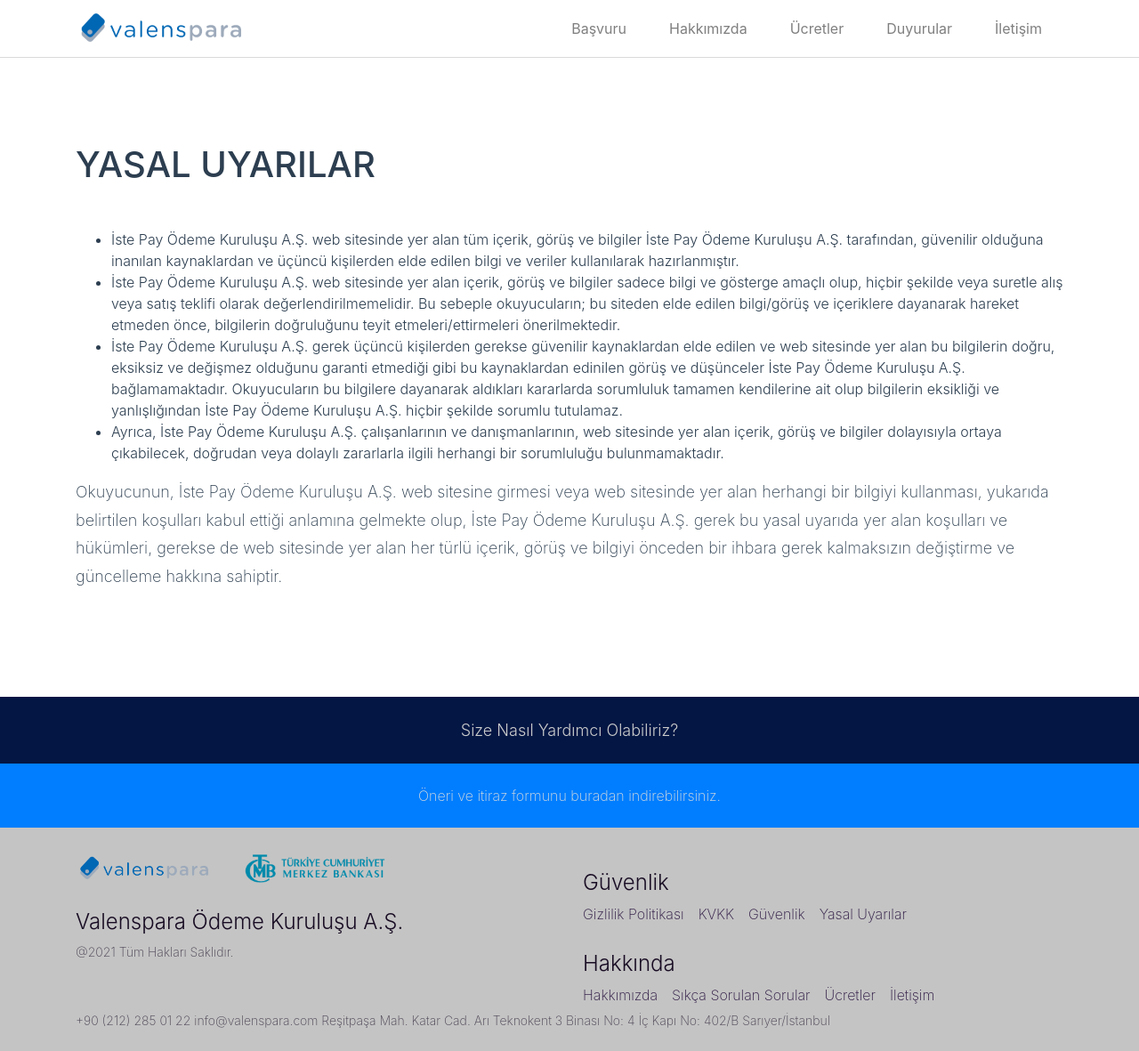
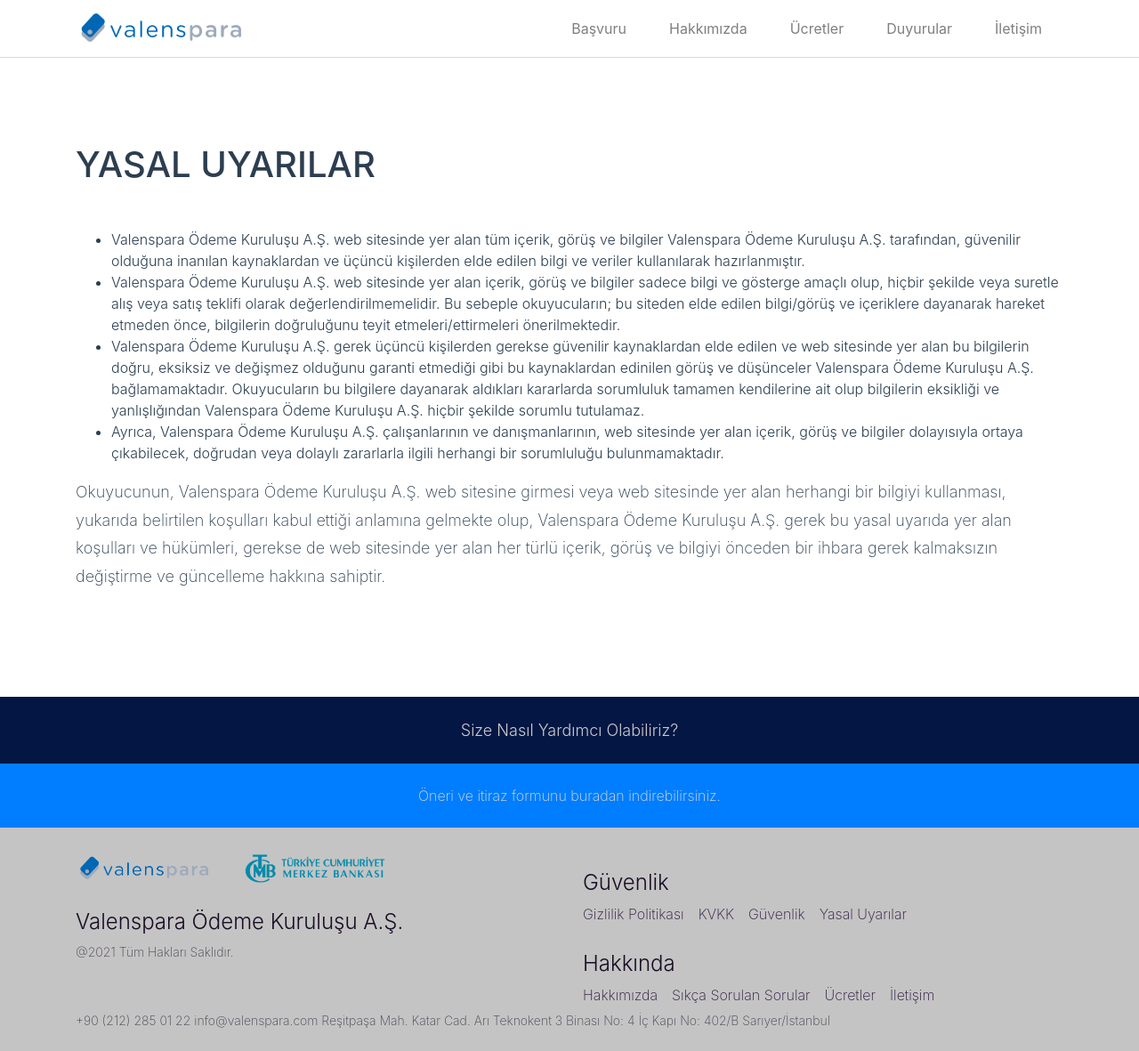
Before and after one commit to Valensas/valenspara.com, a Jekyll site: the page built from legal.md, in a window 1280 px wide. Shown: the whole page at 89% size. Built offline with Jekyll 4.4.1, drawn with Linux system fonts in a browser that asks for light colours; nearby versions of some CDN libraries.

Commit message:
changing company title

```diff
--- a/legal.md
+++ b/legal.md
@@ -4,9 +4,9 @@
 permalink: /legal/
 ---
 
-- İste Pay Ödeme Kuruluşu A.Ş. web sitesinde yer alan tüm içerik, görüş ve bilgiler İste Pay Ödeme Kuruluşu A.Ş. tarafından, güvenilir olduğuna inanılan kaynaklardan ve üçüncü kişilerden elde edilen bilgi ve veriler kullanılarak hazırlanmıştır.
-- İste Pay Ödeme Kuruluşu A.Ş. web sitesinde yer alan içerik, görüş ve bilgiler sadece bilgi ve gösterge amaçlı olup, hiçbir şekilde veya suretle alış veya satış teklifi olarak değerlendirilmemelidir. Bu sebeple okuyucuların; bu siteden elde edilen bilgi/görüş ve içeriklere dayanarak hareket etmeden önce, bilgilerin doğruluğunu teyit etmeleri/ettirmeleri önerilmektedir.
-- İste Pay Ödeme Kuruluşu A.Ş. gerek üçüncü kişilerden gerekse güvenilir kaynaklardan elde edilen ve web sitesinde yer alan bu bilgilerin doğru, eksiksiz ve değişmez olduğunu garanti etmediği gibi bu kaynaklardan edinilen görüş ve düşünceler İste Pay Ödeme Kuruluşu A.Ş. bağlamamaktadır. Okuyucuların bu bilgilere dayanarak aldıkları kararlarda sorumluluk tamamen kendilerine ait olup bilgilerin eksikliği ve yanlışlığından İste Pay Ödeme Kuruluşu A.Ş. hiçbir şekilde sorumlu tutulamaz.
-- Ayrıca, İste Pay Ödeme Kuruluşu A.Ş.  çalışanlarının ve danışmanlarının, web sitesinde yer alan içerik, görüş ve bilgiler dolayısıyla ortaya çıkabilecek, doğrudan veya dolaylı zararlarla ilgili herhangi bir sorumluluğu bulunmamaktadır.
+- Valenspara Ödeme Kuruluşu A.Ş. web sitesinde yer alan tüm içerik, görüş ve bilgiler Valenspara Ödeme Kuruluşu A.Ş. tarafından, güvenilir olduğuna inanılan kaynaklardan ve üçüncü kişilerden elde edilen bilgi ve veriler kullanılarak hazırlanmıştır.
+- Valenspara Ödeme Kuruluşu A.Ş. web sitesinde yer alan içerik, görüş ve bilgiler sadece bilgi ve gösterge amaçlı olup, hiçbir şekilde veya suretle alış veya satış teklifi olarak değerlendirilmemelidir. Bu sebeple okuyucuların; bu siteden elde edilen bilgi/görüş ve içeriklere dayanarak hareket etmeden önce, bilgilerin doğruluğunu teyit etmeleri/ettirmeleri önerilmektedir.
+- Valenspara Ödeme Kuruluşu A.Ş. gerek üçüncü kişilerden gerekse güvenilir kaynaklardan elde edilen ve web sitesinde yer alan bu bilgilerin doğru, eksiksiz ve değişmez olduğunu garanti etmediği gibi bu kaynaklardan edinilen görüş ve düşünceler Valenspara Ödeme Kuruluşu A.Ş. bağlamamaktadır. Okuyucuların bu bilgilere dayanarak aldıkları kararlarda sorumluluk tamamen kendilerine ait olup bilgilerin eksikliği ve yanlışlığından Valenspara Ödeme Kuruluşu A.Ş. hiçbir şekilde sorumlu tutulamaz.
+- Ayrıca, Valenspara Ödeme Kuruluşu A.Ş.  çalışanlarının ve danışmanlarının, web sitesinde yer alan içerik, görüş ve bilgiler dolayısıyla ortaya çıkabilecek, doğrudan veya dolaylı zararlarla ilgili herhangi bir sorumluluğu bulunmamaktadır.
 
-Okuyucunun, İste Pay Ödeme Kuruluşu A.Ş. web sitesine girmesi veya web sitesinde yer alan herhangi bir bilgiyi kullanması, yukarıda belirtilen koşulları kabul ettiği anlamına gelmekte olup, İste Pay Ödeme Kuruluşu A.Ş. gerek bu yasal uyarıda yer alan koşulları ve hükümleri, gerekse de web sitesinde yer alan her türlü içerik, görüş ve bilgiyi önceden bir ihbara gerek kalmaksızın değiştirme ve güncelleme hakkına sahiptir.
+Okuyucunun, Valenspara Ödeme Kuruluşu A.Ş. web sitesine girmesi veya web sitesinde yer alan herhangi bir bilgiyi kullanması, yukarıda belirtilen koşulları kabul ettiği anlamına gelmekte olup, Valenspara Ödeme Kuruluşu A.Ş. gerek bu yasal uyarıda yer alan koşulları ve hükümleri, gerekse de web sitesinde yer alan her türlü içerik, görüş ve bilgiyi önceden bir ihbara gerek kalmaksızın değiştirme ve güncelleme hakkına sahiptir.
```
Also changed, not shown: security.md (+1 -1 lines).
